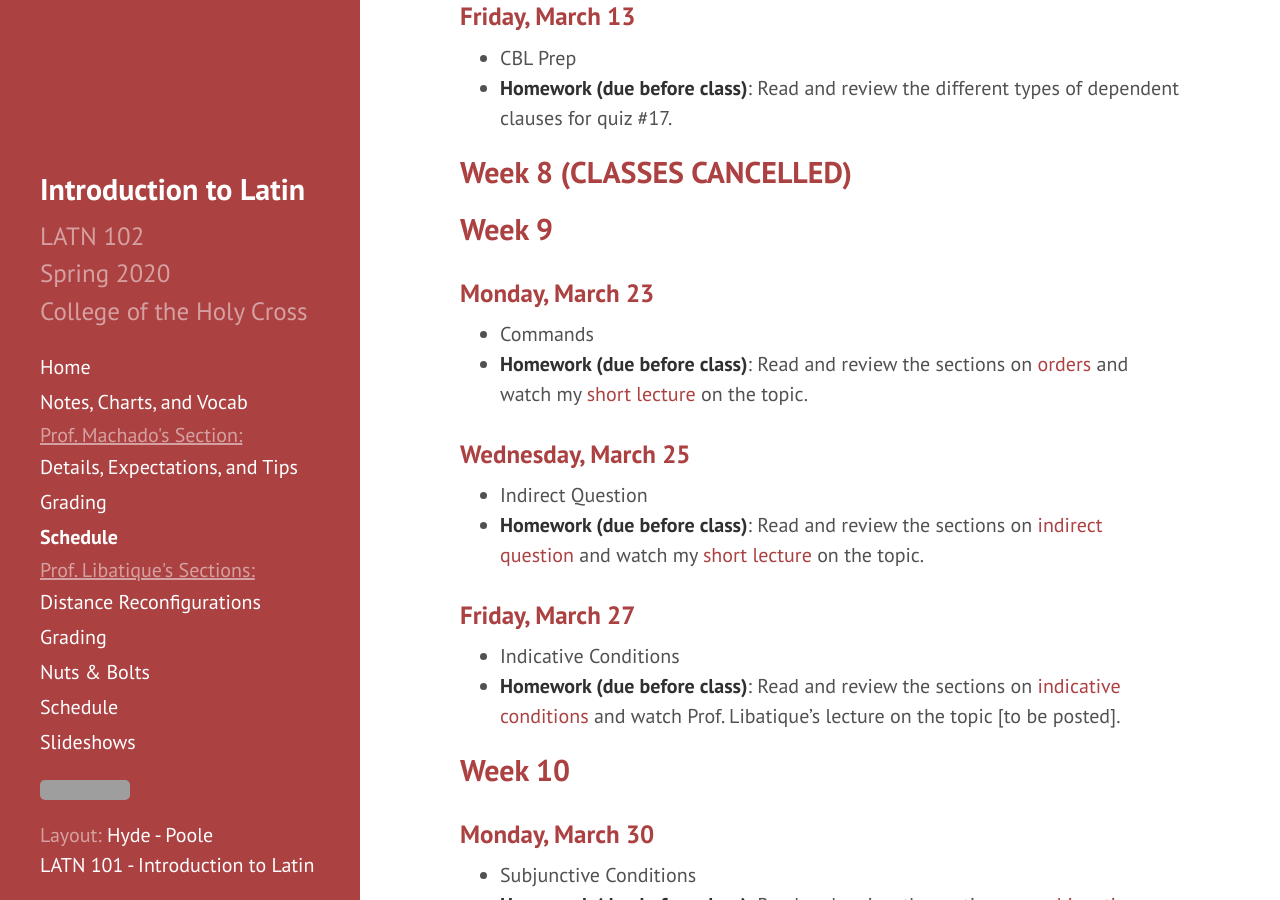
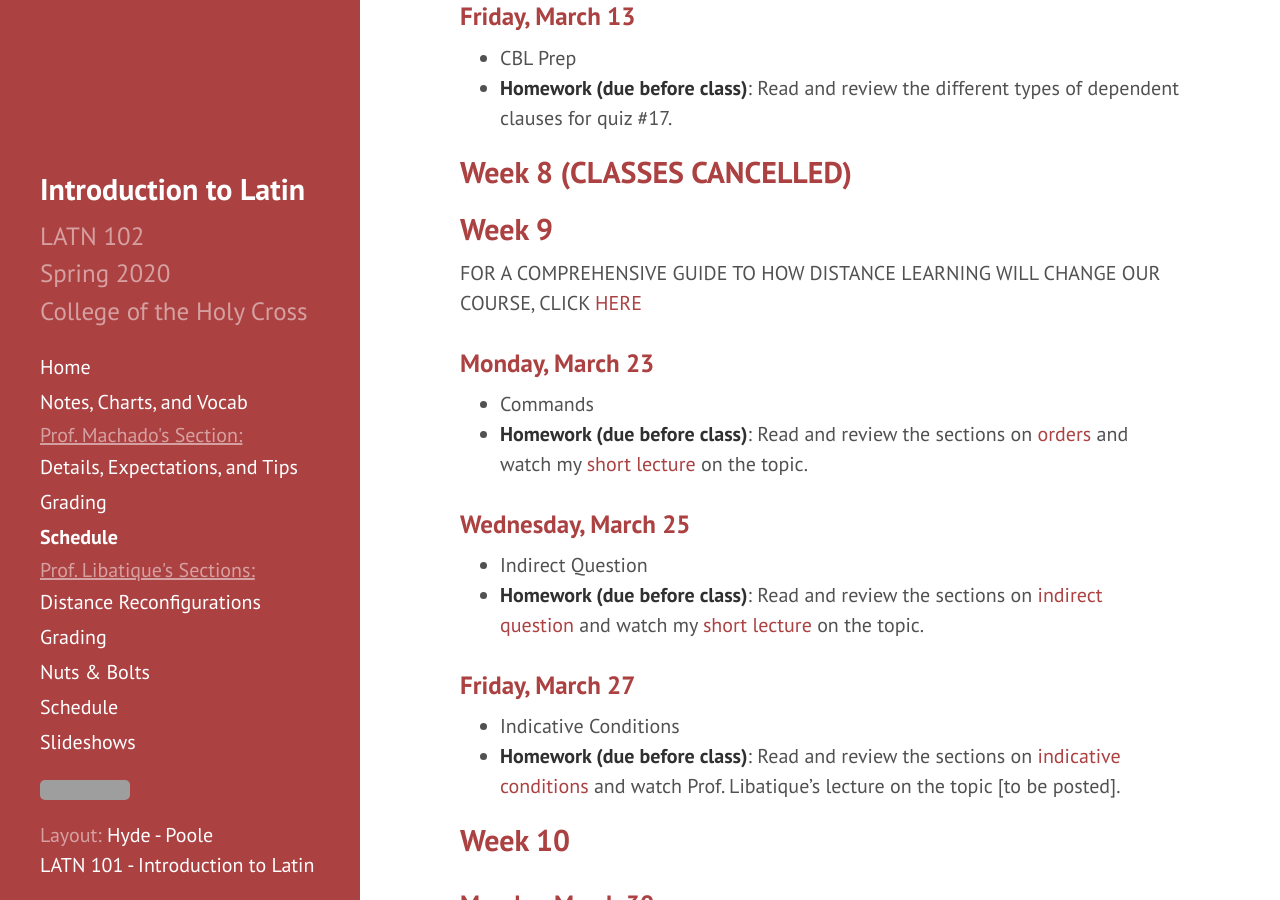
Before and after one commit to DLibatique/LATN102-S20, a Jekyll site: the page built from _pages/schedule-DM.md, in a window 1280 px wide and 900 px high, scrolled down 4603 px. Built offline with Jekyll 4.4.1, drawn with Linux system fonts in a browser that asks for light colours; grey boxes are pictures that could not be loaded.

Commit message:
added link

```diff
--- a/_pages/schedule-DM.md
+++ b/_pages/schedule-DM.md
@@ -144,6 +144,8 @@ Read and review the different types of dependent clauses for quiz #17.
 
 ## Week 9
 
+FOR A COMPREHENSIVE GUIDE TO HOW DISTANCE LEARNING WILL CHANGE OUR COURSE, CLICK [HERE](https://docs.google.com/document/d/1dcPeg8YTbIhFbo3ZwrrL2bVusjevK5DpYWQUkPhAizc/edit?usp=sharing)
+
 ### Monday, March 23
 - Commands
 - **Homework (due before class)**:
```
